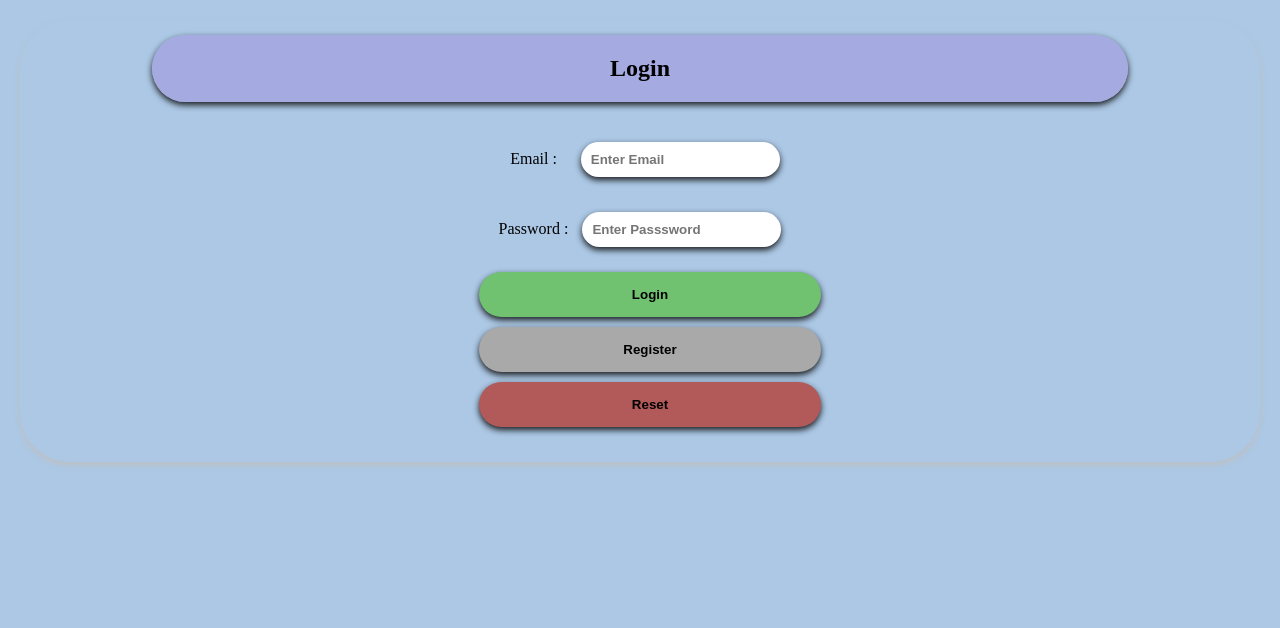
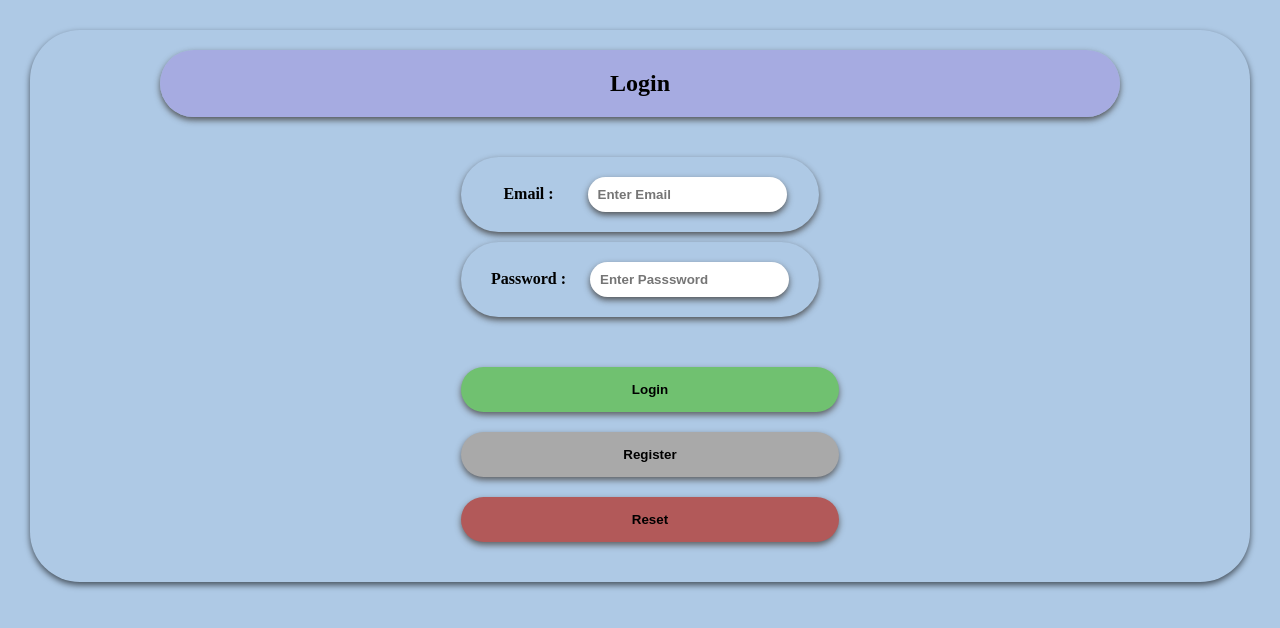
Before and after one commit to Shivamtiwari6393/NASHA_MUKTI_PROJECT, a Django app: page /login/ in a window 1280 px wide. Shown: the top 628 px of the page. Run offline with Django 4.2, Linux system fonts and the light colour scheme.

Commit message:
added shadow effect in login

```diff
--- /dev/null
+++ b/static/fetch.css
@@ -0,0 +1,5 @@
+
+table,th,tr,td{
+    border: 2px solid black;
+    border-collapse: collapse;
+}
--- a/static/login.css
+++ b/static/login.css
@@ -1,6 +1,6 @@
 *{
     box-sizing: border-box;
-    margin: 5px;
+    margin: 10px;
     padding: 10px;
     border: none;
 }
@@ -8,10 +8,10 @@ body{
     display: flex;
     flex-direction: column;
     align-items: center;
-    background-color: #acc8e5;
+    background-color: rgb(174, 201, 229);
     text-align: center;
     border-radius: 50px;
-    box-shadow: 0 3px 6px rgba(191, 191, 191, 0.9);
+    box-shadow: 0 3px 6px rgba(0, 0, 0, 0.6);
 }
 h2{
     background-color: rgb(164, 164, 224,0.8);
@@ -38,29 +38,32 @@ right: 14px;
     position: relative;
     right: 30px;
 }
-h2,div,input{
-    box-shadow: 0 3px 6px rgba(9, 9, 9, 0.9);
+h2,p,input{
+    box-shadow: 0 3px 6px rgba(71, 71, 71, 0.9);
     border-radius: 50px;
 }
-input,div,button{
+input,p,button{
 font-weight: bold;
 }
 button{
     display: block;
     width: 100%;
     margin: 10px;
-    box-shadow: 0 3px 6px rgba(9, 9, 9, 0.9);
+    box-shadow: 0 3px 6px rgba(83, 82, 82, 0.9);
     border-radius: 50px;
 }
 #submit{
+    margin-top: 50px;
     background-color: rgb(112, 193, 112);
     padding: 15px;
 }
 #reset{
+    margin-top: 20px;
     background-color: rgb(178, 89, 89);
     padding: 15px;
 }
 #login{
+    margin-top: 20px;
     background-color:darkgrey;
     padding: 15px;
 }
@@ -68,7 +71,7 @@ a{  color: black;
     text-decoration: none;
     width: 100%;
 }
-button:hover,input:hover,div:hover{
+button:hover,input:hover,div:hover,p:hover{
     transition-duration: 0.3s;
     box-shadow: 0px 0px 5px rgb(4, 4, 5,0.9);
 }
```
Also changed, not shown: templates/fetch.html (added, +63 -0 lines).
